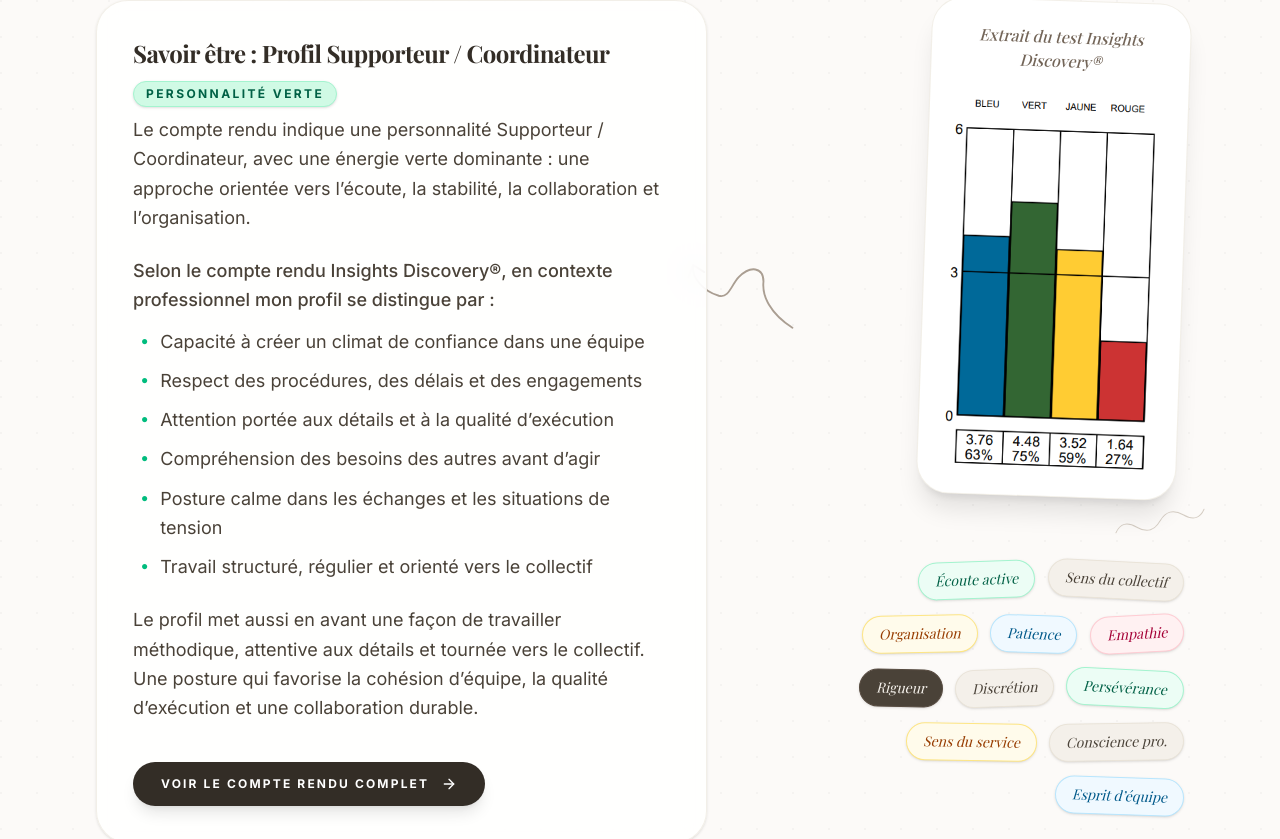
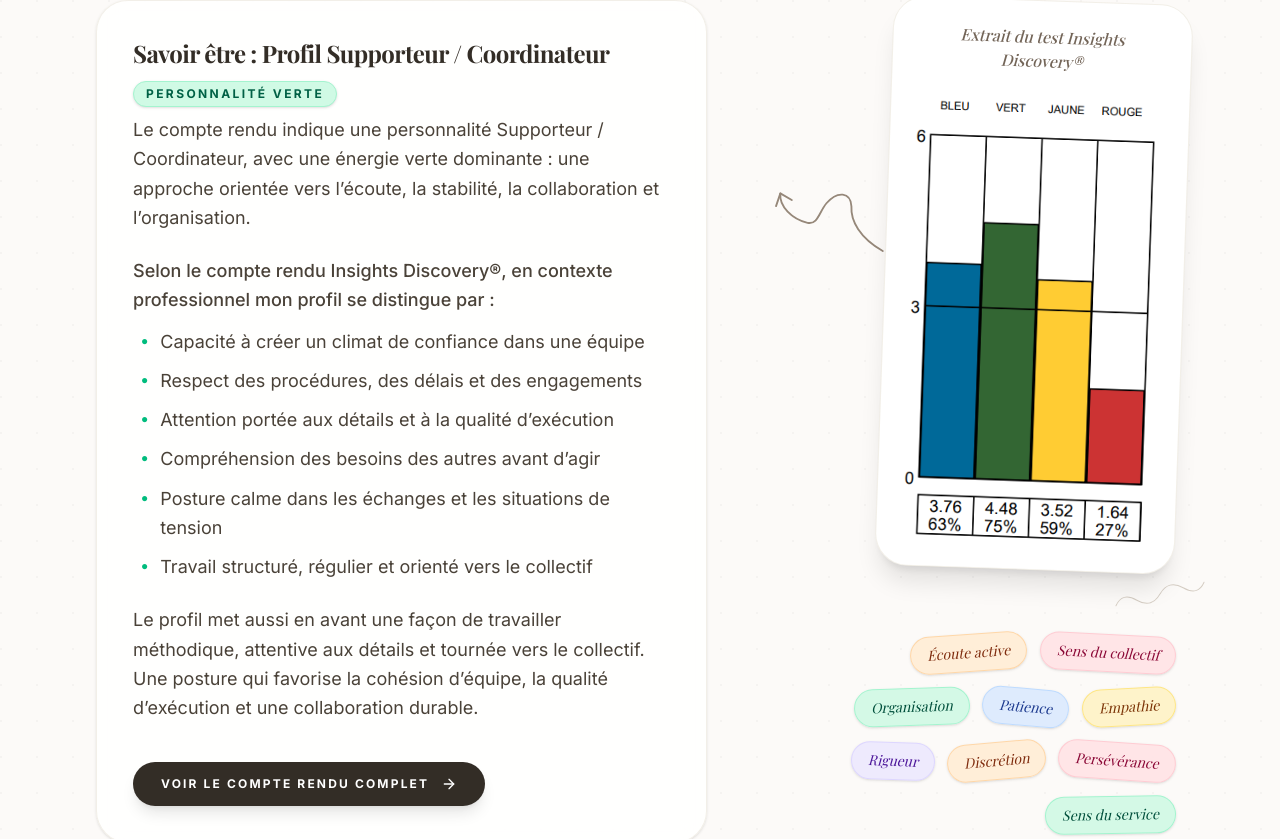
Before and after one commit to sixtinerocha/portfolio, a React (Vite) app: page /about in a window 1280 px wide. Shown: the part 1224-2063 px from the top of the page. Built offline with nearby package versions, Linux system fonts and the light colour scheme; a web font is replaced by a local one.

Commit message:
Update About page: flip arrow direction and make soft skills look like a word cloud

```diff
--- a/src/pages/About.tsx
+++ b/src/pages/About.tsx
@@ -153,10 +153,10 @@ export function About() {
             </div>
 
             <div className="lg:col-span-5 relative mt-4 lg:mt-0 flex flex-col items-center lg:items-end">
-              {/* Hand drawn arrow pointing from graph to text */}
-              <HandDrawnArrow className="hidden lg:block absolute -left-20 top-[30%] w-28 h-28 text-stone-500/80 -scale-x-100 -rotate-12 z-0" />
+              <AnimatedSection delay={0.4} direction="up" className="relative w-full max-w-[280px] sm:max-w-[300px] mx-auto lg:mx-0 lg:ml-auto">
+                {/* Arrow pointing FROM graph TO text */}
+                <HandDrawnArrow className="hidden lg:block absolute -left-28 top-[30%] w-28 h-28 text-stone-500 scale-x-[-1] -rotate-[15deg] z-0" />
 
-              <AnimatedSection delay={0.4} direction="up" className="relative w-full max-w-[240px] sm:max-w-[260px] mx-auto lg:mx-0 lg:ml-auto">
                 <div className="relative bg-white p-5 sm:p-6 rounded-[2rem] shadow-xl border border-stone-200/60 z-10 transform lg:rotate-2 hover:rotate-0 transition-transform duration-500">
                   <p className="mb-5 text-center font-serif italic text-base text-stone-600 font-medium">
                     Extrait du test Insights Discovery®
@@ -171,29 +171,35 @@ export function About() {
                 <Scribble className="-bottom-10 -right-6 w-24 h-8 text-stone-400/60 -rotate-[15deg] hidden sm:block z-0" />
               </AnimatedSection>
 
-              <AnimatedSection delay={0.5} direction="up" className="mt-12 lg:mt-16 w-full max-w-sm mx-auto lg:mx-0 lg:ml-auto">
-                <div className="flex flex-wrap gap-x-3 gap-y-4 justify-center lg:justify-end">
+              <AnimatedSection delay={0.5} direction="up" className="mt-12 lg:mt-16 w-full max-w-[340px] mx-auto lg:mx-0 lg:ml-auto">
+                <div className="flex flex-wrap gap-x-3 gap-y-4 justify-center lg:justify-end pr-2">
                   {[
-                    { label: "Écoute active", cls: "bg-emerald-50 text-emerald-800 border-emerald-200 rotate-[-2deg]" },
-                    { label: "Sens du collectif", cls: "bg-stone-100 text-stone-800 border-stone-200 rotate-[3deg]" },
-                    { label: "Organisation", cls: "bg-amber-50 text-amber-800 border-amber-200 rotate-[-1deg]" },
-                    { label: "Patience", cls: "bg-sky-50 text-sky-800 border-sky-200 rotate-[2deg]" },
-                    { label: "Empathie", cls: "bg-rose-50 text-rose-800 border-rose-200 rotate-[-3deg]" },
-                    { label: "Rigueur", cls: "bg-stone-800 text-stone-100 border-stone-700 rotate-[1deg]" },
-                    { label: "Discrétion", cls: "bg-stone-100 text-stone-800 border-stone-200 rotate-[-2deg]" },
-                    { label: "Persévérance", cls: "bg-emerald-50 text-emerald-800 border-emerald-200 rotate-[3deg]" },
-                    { label: "Sens du service", cls: "bg-amber-50 text-amber-800 border-amber-200 rotate-[1deg]" },
-                    { label: "Conscience pro.", cls: "bg-stone-100 text-stone-800 border-stone-200 rotate-[-1deg]" },
-                    { label: "Esprit d’équipe", cls: "bg-sky-50 text-sky-800 border-sky-200 rotate-[2deg]" }
-                  ].map((skill, i) => (
-                    <motion.span
-                      whileHover={{ scale: 1.05, rotate: 0 }}
-                      key={i}
-                      className={`px-4 py-2 rounded-full border font-serif italic text-sm shadow-sm cursor-default transition-colors ${skill.cls}`}
-                    >
-                      {skill.label}
-                    </motion.span>
-                  ))}
+                    "Écoute active", "Sens du collectif", "Organisation", "Patience",
+                    "Empathie", "Rigueur", "Discrétion", "Persévérance",
+                    "Sens du service", "Conscience professionnelle", "Esprit d’équipe"
+                  ].map((skill, i) => {
+                    const colors = [
+                      'bg-orange-100/90 text-orange-900 border-orange-200',
+                      'bg-rose-100/90 text-rose-900 border-rose-200',
+                      'bg-emerald-100/90 text-emerald-900 border-emerald-200',
+                      'bg-blue-100/90 text-blue-900 border-blue-200',
+                      'bg-amber-100/90 text-amber-900 border-amber-200',
+                      'bg-violet-100/90 text-violet-900 border-violet-200',
+                    ];
+                    const color = colors[i % colors.length];
+                    const rotate = [-4, 3, -2, 5, -3, 2, -5, 4, -1, 3, -2][i];
+                    return (
+                      <motion.span
+                        whileHover={{ scale: 1.1, rotate: 0, zIndex: 20 }}
+                        initial={{ rotate }}
+                        animate={{ rotate }}
+                        key={i}
+                        className={`px-4 py-2 rounded-full border shadow-sm font-serif italic text-xs sm:text-sm cursor-default relative inline-block ${color}`}
+                      >
+                        {skill}
+                      </motion.span>
+                    );
+                  })}
                 </div>
               </AnimatedSection>
             </div>
```
